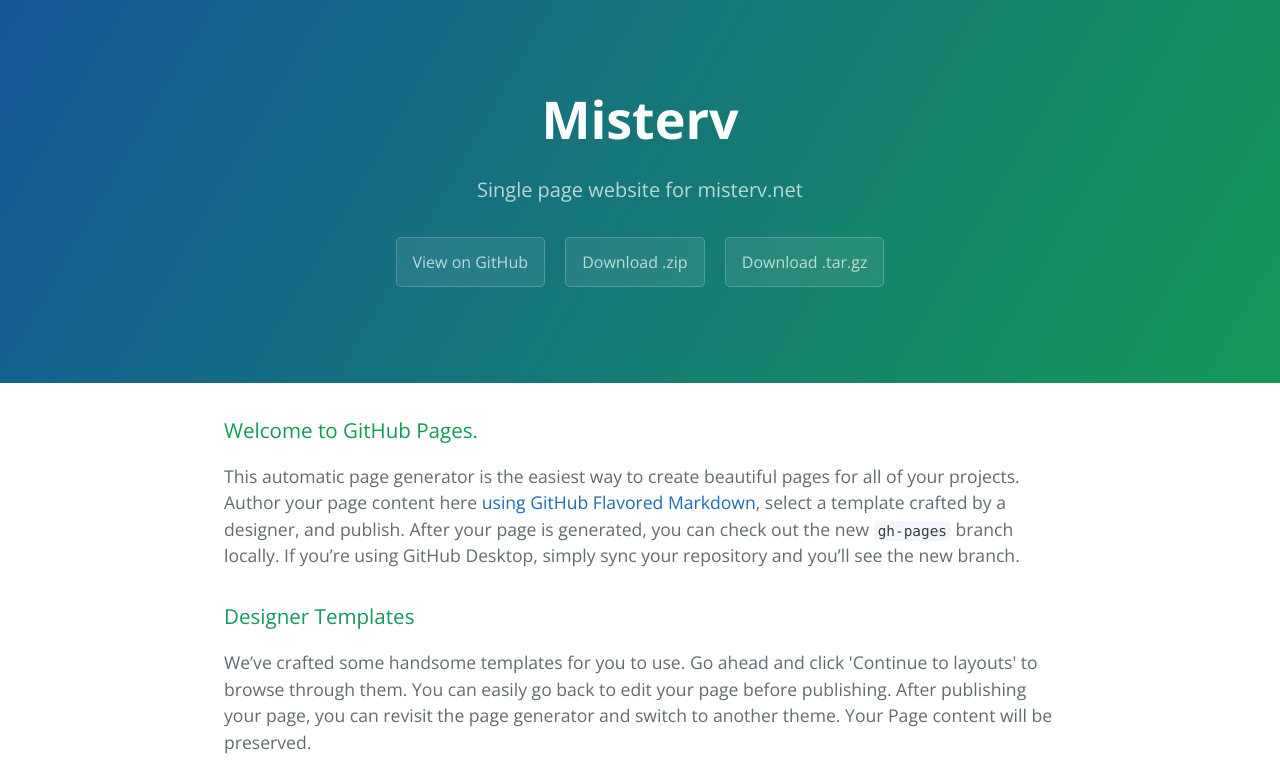
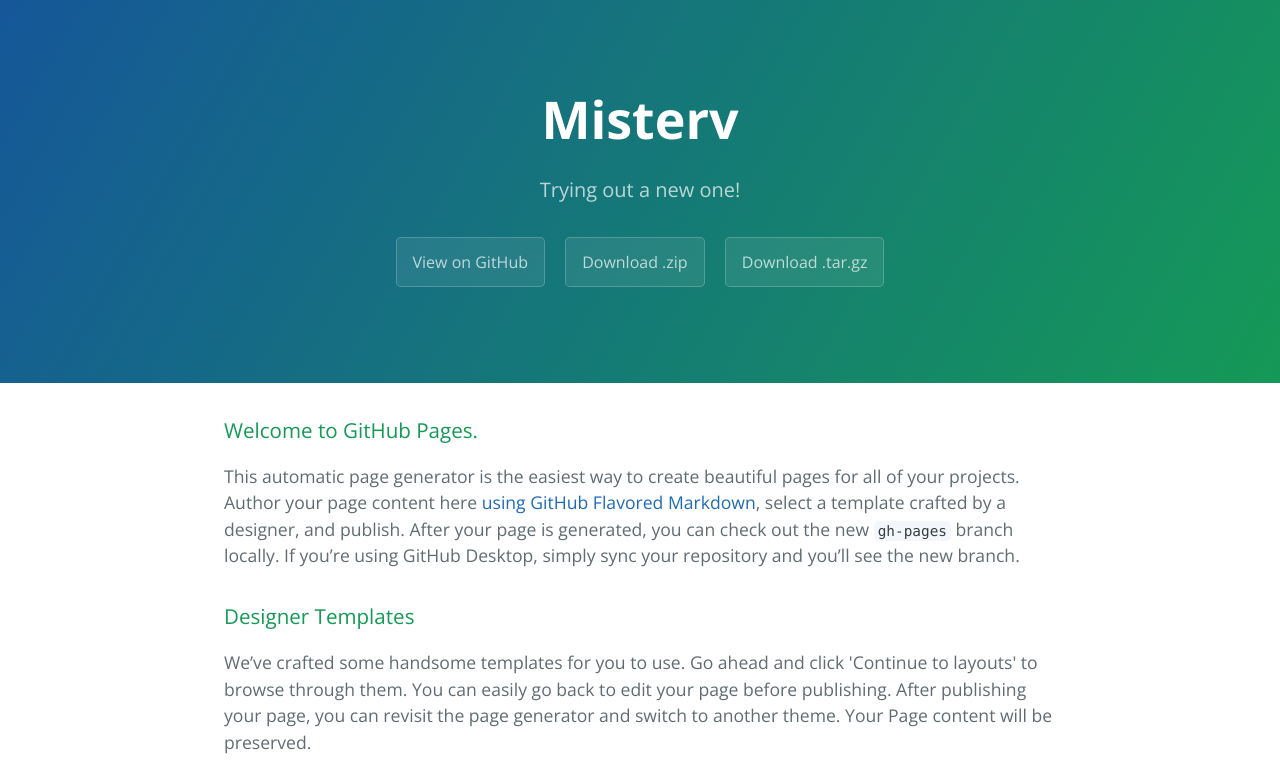
Before and after one commit to zacharyjohn/misterv, a plain HTML site: page index.html in a window 1280 px wide. Shown: the top 784 px of the page. Drawn offline with nearby package versions, Linux system fonts and the light colour scheme.

Commit message:
Changed header

```diff
--- a/index.html
+++ b/index.html
@@ -12,7 +12,7 @@
   <body>
     <section class="page-header">
       <h1 class="project-name">Misterv</h1>
-      <h2 class="project-tagline">Single page website for misterv.net</h2>
+      <h2 class="project-tagline">Trying out a new one!</h2>
       <a href="https://github.com/zacharyjohn/misterv" class="btn">View on GitHub</a>
       <a href="https://github.com/zacharyjohn/misterv/zipball/master" class="btn">Download .zip</a>
       <a href="https://github.com/zacharyjohn/misterv/tarball/master" class="btn">Download .tar.gz</a>
```
